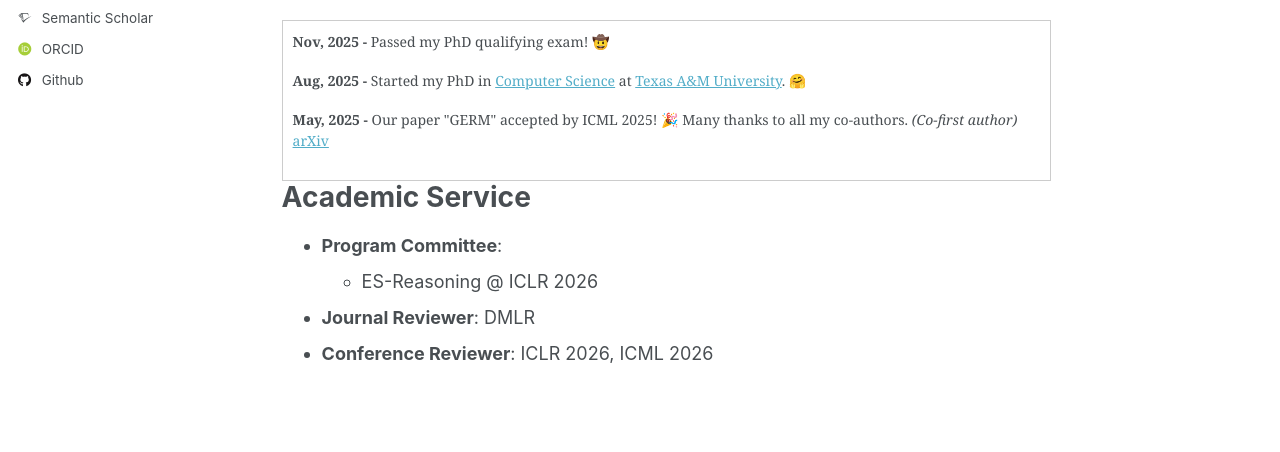
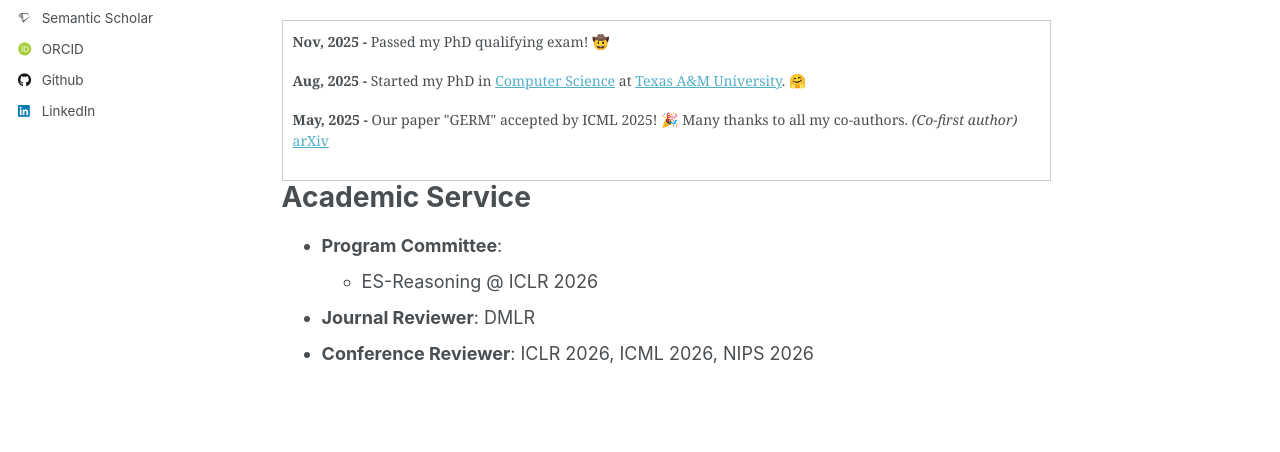
Before and after one commit to Chenghao-Qiu/Chenghao-Qiu.github.io, a Jekyll site: the page built from _pages/about.md, in a window 1280 px wide and 1267 px high. Shown: the part 483-935 px from the top of the window. Built offline with Jekyll 4.4.1, drawn with Linux system fonts in a browser that asks for light colours; some web fonts are replaced.

Commit message:
update CV

```diff
--- a/_config.yml
+++ b/_config.yml
@@ -57,7 +57,7 @@ author:
   # keybase          : # Username
   # instagram        : # Username
   # lastfm           : # Username
-  # linkedin         : # Username
+  linkedin         : chenghao-qiu
   # mastodon         : # URL
   # medium           : # URL
   # pinterest        : # Username
--- a/_pages/about.md
+++ b/_pages/about.md
@@ -46,7 +46,7 @@ Academic Service
 - **Program Committee**:
   - ES-Reasoning @ ICLR 2026
 - **Journal Reviewer**: DMLR
-- **Conference Reviewer**: ICLR 2026, ICML 2026
+- **Conference Reviewer**: ICLR 2026, ICML 2026, NIPS 2026
 
 <!-- A data-driven personal website
 ======
```
Also changed, not shown: 1 other file.
